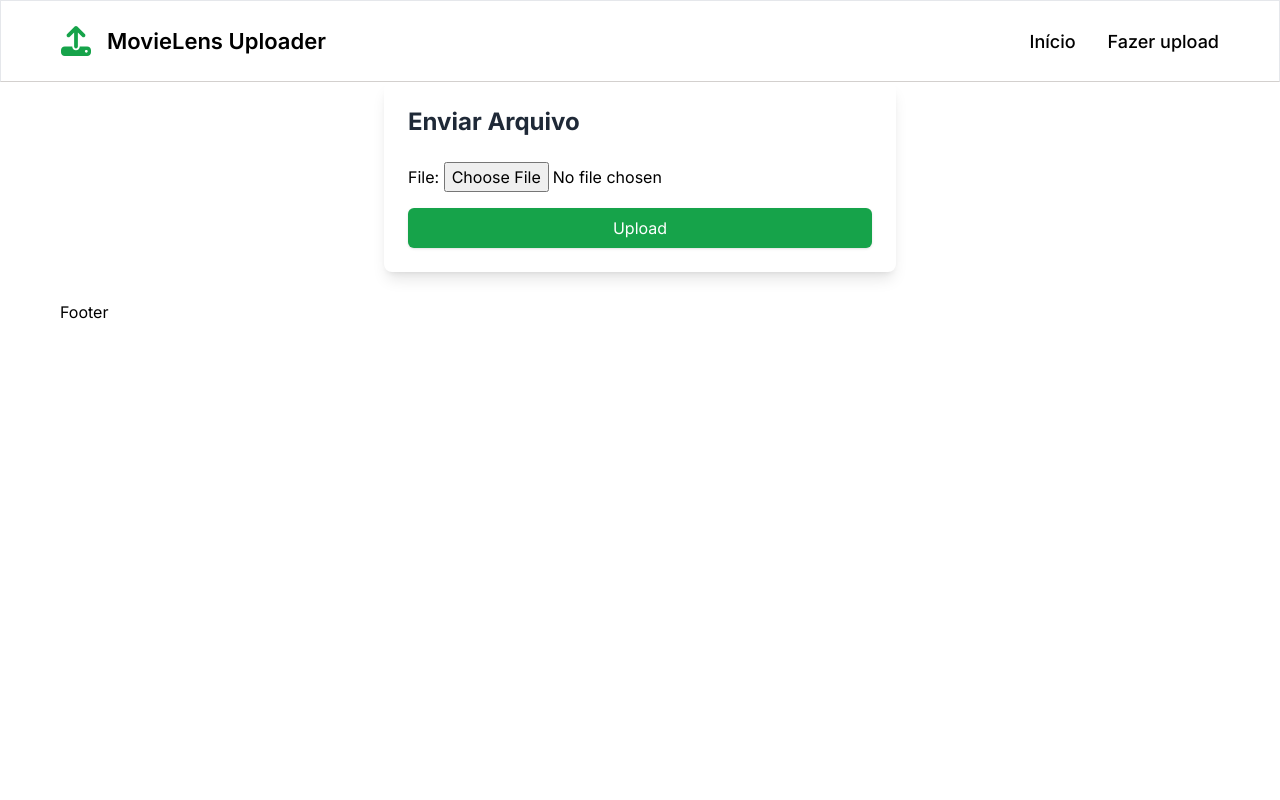
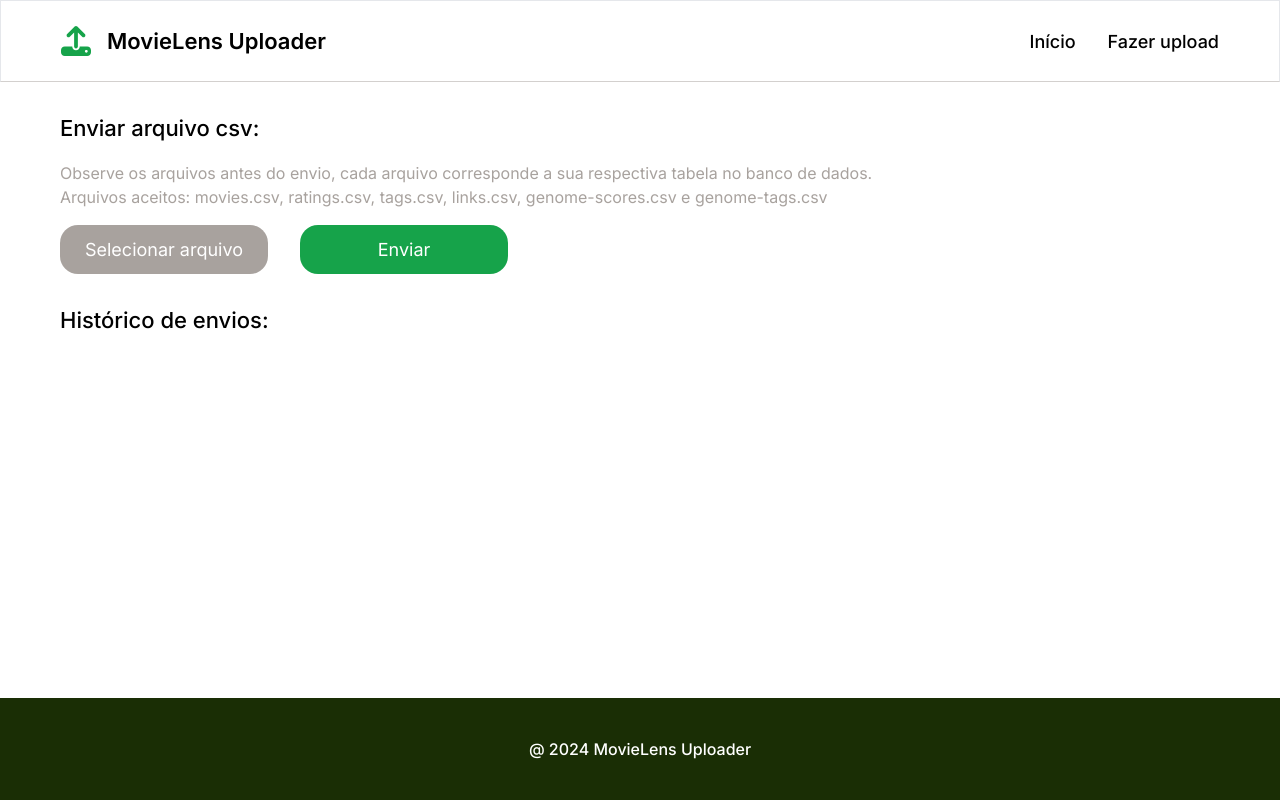
Before and after one commit to WillianM19/projeto-PABD, a Django app: page /upload/ in a window 1280 px wide. Run offline with Django 5.2, Linux system fonts and the light colour scheme; data that the repository does not hold is empty; some libraries are stand-ins or nearby versions.

Commit message:
feat: página de envio e footer

```diff
--- a/movielens_app/templates/base.html
+++ b/movielens_app/templates/base.html
@@ -22,10 +22,10 @@
         }
     </style>
 </head>
-<body>
+<body class="flex flex-col min-h-[100vh]">
     {% include 'layout/header.html' %}
 
-    <main class="w-full max-w-[1920px] m-auto">
+    <main class="w-full max-w-[1920px] m-auto px-[60px] flex-1">
         {% block content %}
         <!-- Conteúdo específico da página será inserido aqui -->
         {% endblock %}
--- a/movielens_app/templates/layout/footer.html
+++ b/movielens_app/templates/layout/footer.html
@@ -1,7 +1,8 @@
 {% load static %}
-<footer class="w-full max-w-[1920px] m-auto h-[80px] flex items-center justify-between px-[60px]">
-  <p>
-    {% comment %} <img src="{% static 'logo.svg' %}" alt=""> {% endcomment %}
-    Footer
-  </p>
+<footer class="w-full h-[102px] flex items-center justify-between px-[60px] bg-lime-950">
+  <div class="max-w-[1920px] m-auto">
+    <span class="text-white font-medium text-[16px]">
+      @ 2024 MovieLens Uploader
+    </span>
+  </div>
 </footer>
--- a/movielens_app/templates/upload.html
+++ b/movielens_app/templates/upload.html
@@ -3,7 +3,46 @@
 {% block title %}Enviar arquivos{% endblock %}
 
 {% block content %}
-    <div class="container mx-auto p-6 bg-white rounded-lg shadow-lg max-w-lg">
+    <h2 class="text-[22px] mt-[30px] mb-[16px] font-medium">Enviar arquivo csv:</h2>
+    <p class="text-[16px] text-stone-400">Observe os arquivos antes do envio, cada arquivo corresponde a sua respectiva tabela no banco de dados.</p>
+    <p class="text-[16px] text-stone-400">Arquivos aceitos: movies.csv, ratings.csv, tags.csv, links.csv, genome-scores.csv e genome-tags.csv</p>
+
+    <form method="post" enctype="multipart/form-data" class="flex items-center gap-[16px] mt-[16px]">
+        {% csrf_token %}
+        <input type="file" name="file" class="hidden" id="file-upload" onchange="document.getElementById('file-name').textContent = this.files[0].name">
+        <label for="file-upload" class="bg-stone-400 px-[22px] py-[11px] text-[18px] text-white rounded-[18px] min-w-[208px] text-center cursor-pointer">
+            Selecionar arquivo
+        </label>
+        <span id="file-name" class="text-[18px] text-stone-400"></span>
+        <button type="submit" class="bg-green-600 px-[22px] py-[11px] text-[18px] text-white rounded-[18px] min-w-[208px]">
+            Enviar
+        </button>
+    </form>
+
+
+    <h2 class="text-[22px] mt-[30px] mb-[16px] font-medium">Histórico de envios:</h2>
+
+    <div class="mt-[16px] flex flex-col gap-[10px]">
+        {%for upload in uploads%}
+            <div class="border border-stone-400/50 rounded-lg h-[102px] flex justify-between items-center px-[18px]">
+                <div>
+                    <p class="text-stone-400 text-[18px]"><strong class="text-black">Arquivo: </strong>{{upload.file_name}}</p>
+                    <p class="text-stone-400 text-[18px]"><strong class="text-black">Data: </strong>{{upload.upload_date}}</p>
+                </div>
+                <a href="{%url 'upload'%}{{upload.id}}" class="text-center bg-green-600 px-[22px] py-[11px] text-[18px] text-white rounded-[18px] min-w-[208px]">
+                    Ver mais
+                </a>
+            </div>
+        {%endfor%}
+    </div>
+
+    <script>
+        document.getElementById('file-upload').addEventListener('change', function() {
+            document.getElementById('file-name').textContent = this.files[0].name;
+        });
+    </script>
+
+    {% comment %} <div class="container mx-auto p-6 bg-white rounded-lg shadow-lg max-w-lg">
         <h1 class="text-2xl font-bold text-gray-800 mb-6">Enviar Arquivo</h1>
         <form method="post" enctype="multipart/form-data" class="space-y-4">
             {% csrf_token %}
@@ -14,5 +53,5 @@
                 Upload
             </button>
         </form>
-    </div>
+    </div> {% endcomment %}
 {% endblock %}
--- a/movielens_app/views.py
+++ b/movielens_app/views.py
@@ -12,6 +12,11 @@ class UploadView(FormView):
     form_class = UploadForm
     success_url = reverse_lazy('upload')
 
+    def get_context_data(self, **kwargs):
+        context = super().get_context_data(**kwargs)
+        context['uploads'] = FileUpload.objects.all()
+        return context
+
     def form_valid(self, form):
         try:
             file_uploaded = form.process_file()
```
